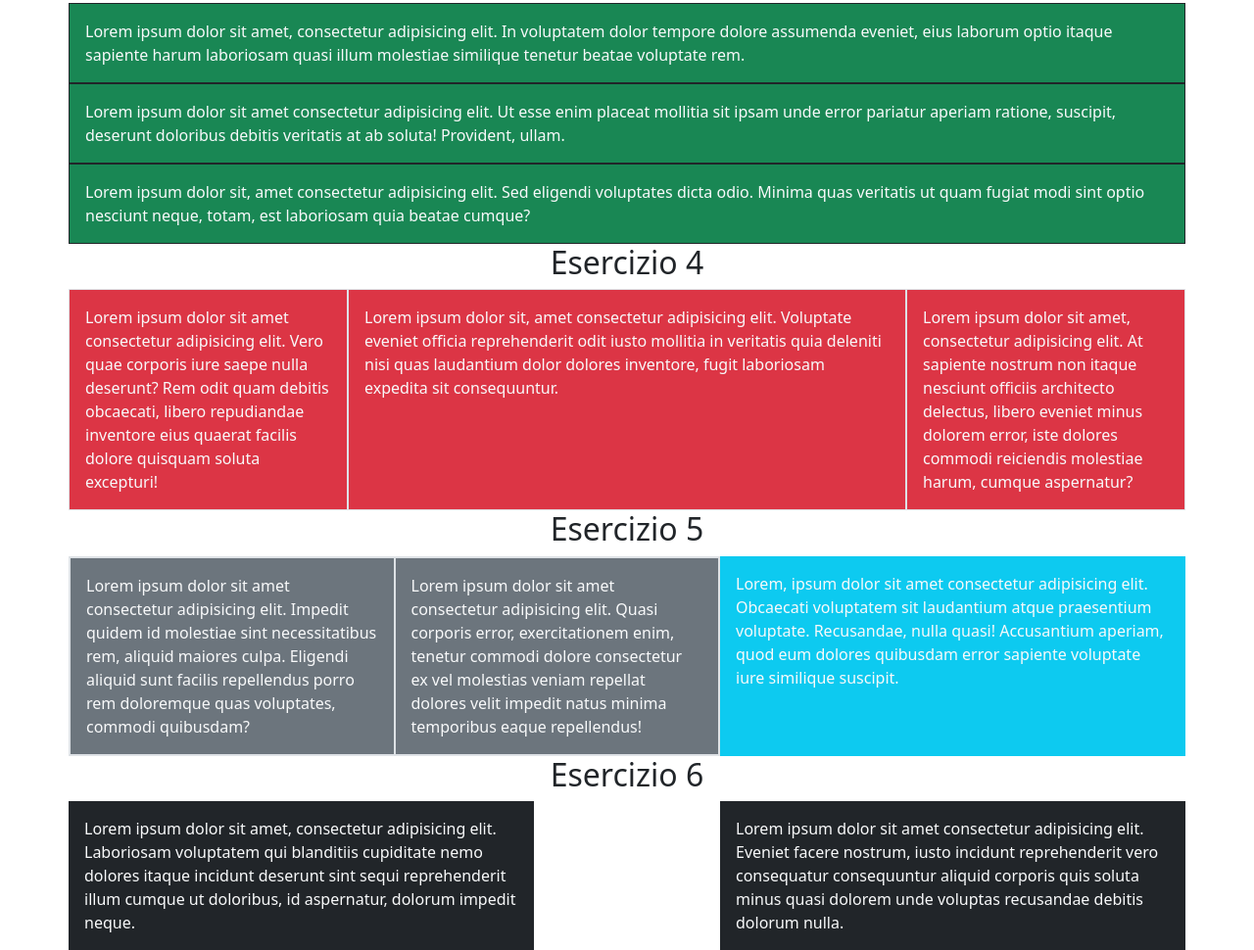
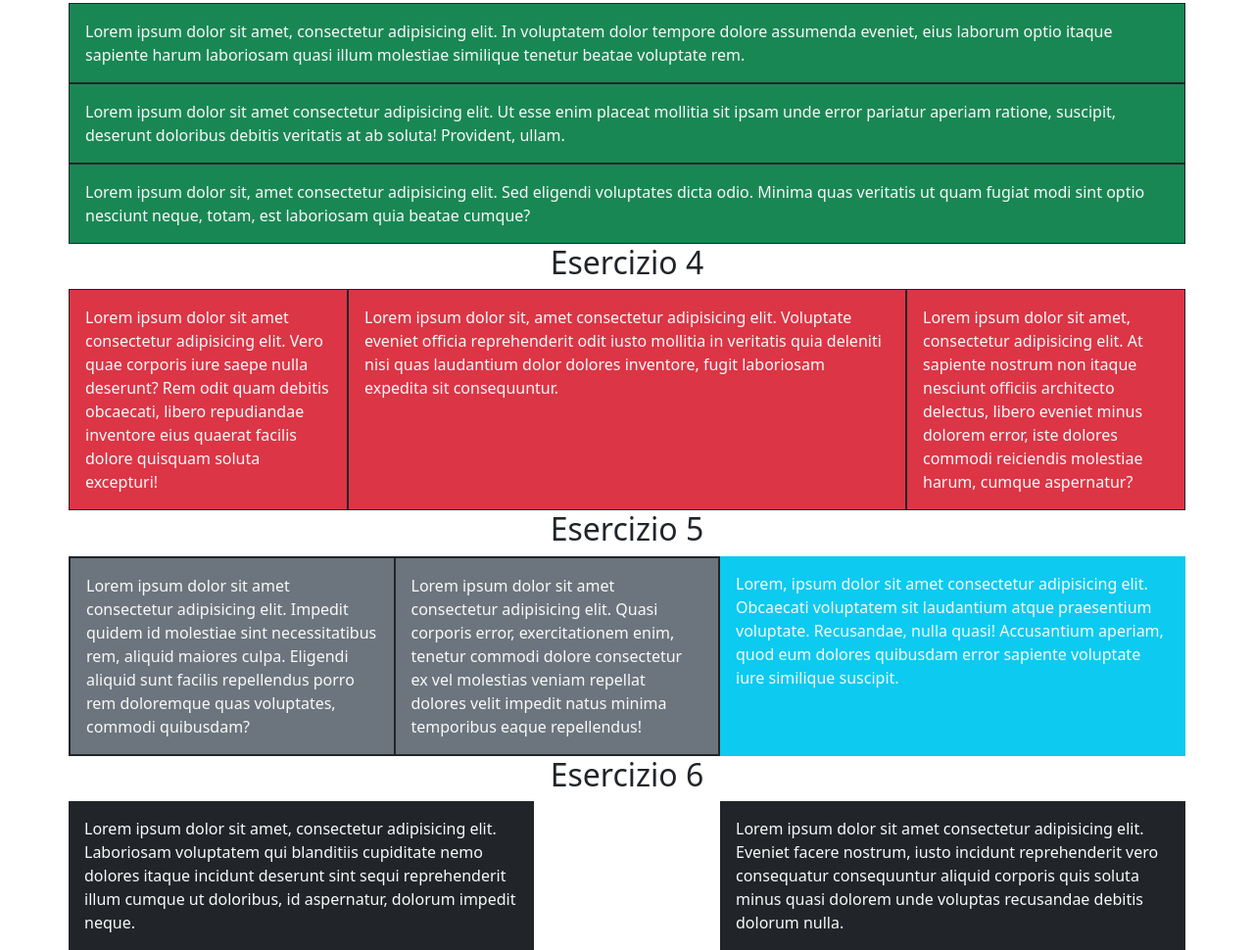
Before and after one commit to GiuliaSOrlando/U2W2D1, a plain HTML site: page index.html in a window 1280 px wide. Shown: the part 1960-2930 px from the top of the page at 98% size. Drawn offline with nearby package versions, Linux system fonts and the light colour scheme.

Commit message:
Typo corrected (boder>border)

```diff
--- a/index.html
+++ b/index.html
@@ -89,9 +89,9 @@
     <h2 class="text-center">Esercizio 4</h2>
     <div class="container">
         <div class="row">
-            <div class="col-lg-3 bg-danger text-light p-3 border boder-dark">Lorem ipsum dolor sit amet consectetur adipisicing elit. Vero quae corporis iure saepe nulla deserunt? Rem odit quam debitis obcaecati, libero repudiandae inventore eius quaerat facilis dolore quisquam soluta excepturi!</div>
-            <div class="col-lg bg-danger text-light p-3 border boder-dark">Lorem ipsum dolor sit, amet consectetur adipisicing elit. Voluptate eveniet officia reprehenderit odit iusto mollitia in veritatis quia deleniti nisi quas laudantium dolor dolores inventore, fugit laboriosam expedita sit consequuntur.</div>
-            <div class="col-lg-3 bg-danger text-light p-3 border boder-dark">Lorem ipsum dolor sit amet, consectetur adipisicing elit. At sapiente nostrum non itaque nesciunt officiis architecto delectus, libero eveniet minus dolorem error, iste dolores commodi reiciendis molestiae harum, cumque aspernatur?</div>
+            <div class="col-lg-3 bg-danger text-light p-3 border border-dark">Lorem ipsum dolor sit amet consectetur adipisicing elit. Vero quae corporis iure saepe nulla deserunt? Rem odit quam debitis obcaecati, libero repudiandae inventore eius quaerat facilis dolore quisquam soluta excepturi!</div>
+            <div class="col-lg bg-danger text-light p-3 border border-dark">Lorem ipsum dolor sit, amet consectetur adipisicing elit. Voluptate eveniet officia reprehenderit odit iusto mollitia in veritatis quia deleniti nisi quas laudantium dolor dolores inventore, fugit laboriosam expedita sit consequuntur.</div>
+            <div class="col-lg-3 bg-danger text-light p-3 border border-dark">Lorem ipsum dolor sit amet, consectetur adipisicing elit. At sapiente nostrum non itaque nesciunt officiis architecto delectus, libero eveniet minus dolorem error, iste dolores commodi reiciendis molestiae harum, cumque aspernatur?</div>
         </div>
     </div>
 
@@ -99,10 +99,10 @@
      <h2 class="text-center">Esercizio 5</h2>
      <div class="container">
         <div class="row">
-            <div class="col-lg-7 bg-info pd-3 border boder-dark">
+            <div class="col-lg-7 bg-info pd-3 border border-dark">
                 <div class="row">
-                    <div class="col-lg bg-secondary text-light p-3 border boder-dark">Lorem ipsum dolor sit amet consectetur adipisicing elit. Impedit quidem id molestiae sint necessitatibus rem, aliquid maiores culpa. Eligendi aliquid sunt facilis repellendus porro rem doloremque quas voluptates, commodi quibusdam?</div>
-                    <div class="col-lg bg-secondary text-light p-3 border boder-dark">Lorem ipsum dolor sit amet consectetur adipisicing elit. Quasi corporis error, exercitationem enim, tenetur commodi dolore consectetur ex vel molestias veniam repellat dolores velit impedit natus minima temporibus eaque repellendus!</div>
+                    <div class="col-lg bg-secondary text-light p-3 border border-dark">Lorem ipsum dolor sit amet consectetur adipisicing elit. Impedit quidem id molestiae sint necessitatibus rem, aliquid maiores culpa. Eligendi aliquid sunt facilis repellendus porro rem doloremque quas voluptates, commodi quibusdam?</div>
+                    <div class="col-lg bg-secondary text-light p-3 border border-dark">Lorem ipsum dolor sit amet consectetur adipisicing elit. Quasi corporis error, exercitationem enim, tenetur commodi dolore consectetur ex vel molestias veniam repellat dolores velit impedit natus minima temporibus eaque repellendus!</div>
                 </div>
             </div>
             <div class="col-lg bg-info text-light p-3">Lorem, ipsum dolor sit amet consectetur adipisicing elit. Obcaecati voluptatem sit laudantium atque praesentium voluptate. Recusandae, nulla quasi! Accusantium aperiam, quod eum dolores quibusdam error sapiente voluptate iure similique suscipit.</div>
```
